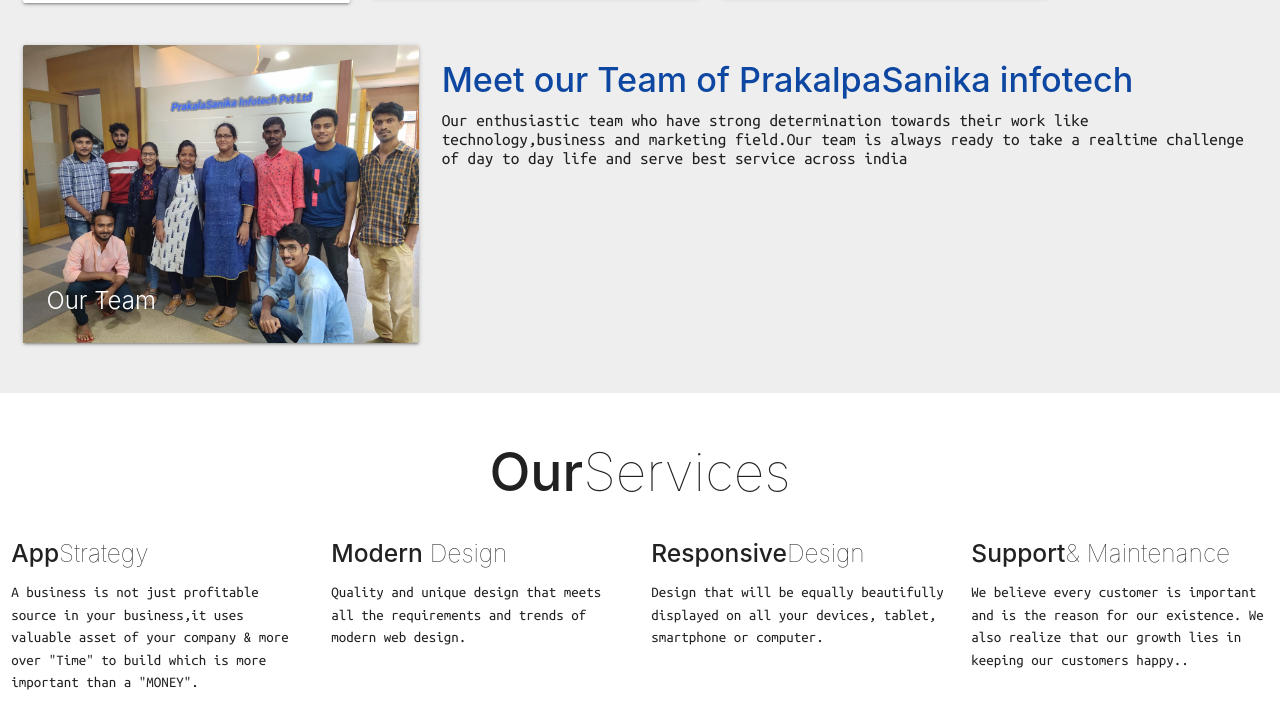
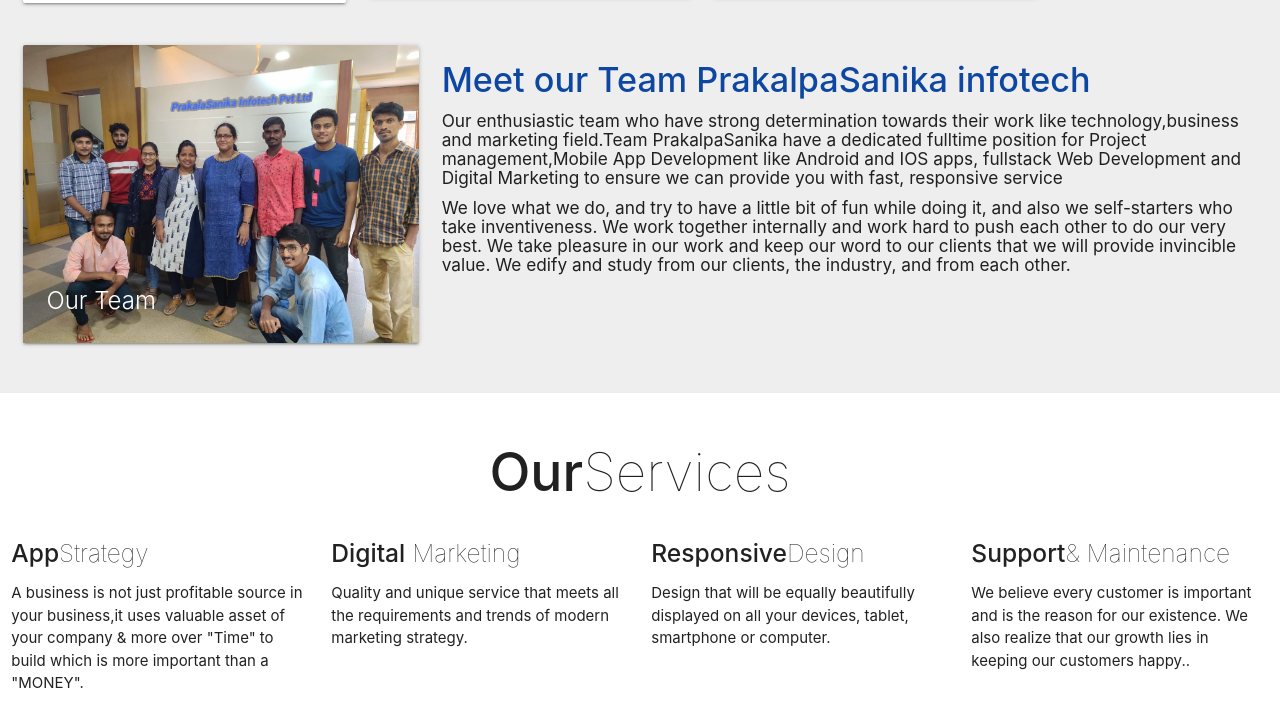
Before and after one commit to Raghu2407/PrakalpaSanika-infotech, a plain HTML site: page index.html in a window 1280 px wide. Shown: the part 1757-2480 px from the top of the page. Drawn offline with nearby package versions, Linux system fonts and the light colour scheme; some packages are replaced by stand-ins of ours; some icons are missing; a web font is replaced by a local one.

Commit message:
second commit

```diff
--- a/index.html
+++ b/index.html
@@ -334,8 +334,8 @@ body {
 .social-links a { display: -moz-inline-stack; display: inline-block; zoom: 1; *display: inline; margin: 0; padding: 0.05em; color: #555!important; font-size: 22px!important; }
 
    p,h6 {
-    font-family: 'Ubuntu Mono', monospace;
-    font-weight: 500;
+    /* font-family: 'Ubuntu Mono', monospace; */
+    /* font-weight: 500; */
   }
 
   .sticky{
@@ -397,6 +397,28 @@ a {
     -webkit-transform: translateY(-15px);
             transform: translateY(-15px);
   }
+}
+::-webkit-scrollbar{
+  width: 12px;
+  -webkit-box-shadow: inset 0 0 6px rgba(247, 16, 16, 0.3);
+    border-radius: 10px;
+    background: rgb(12, 136, 219);
+    /* -webkit-box-shadow: inset 0 0 6px rgba(0,0,0,0.5);  */
+}
+
+::-webkit-scrollbar
+{
+	width: 10px;
+	background-color: #F5F5F5;
+}
+
+::-webkit-scrollbar-thumb
+{
+	background-color: #0ae;
+	border-radius: 10px;
+	background-image: -webkit-gradient(linear, 0 0, 0 100%,
+	                   color-stop(.5, rgba(255, 255, 255, .2)),
+					   color-stop(.5, transparent), to(transparent));
 }
 
     </style>
@@ -631,8 +653,9 @@ a {
           </div>
         </div>
           <div class="col s12 m8 l8">
-            <h4 class="about blue-text text-darken-4">Meet our Team of PrakalpaSanika infotech</h4 class="about blue-text text-darken-4">
-            <h6>Our enthusiastic team who have strong determination towards their work like technology,business and marketing field.Our team is always ready to take a realtime challenge of day to day life and serve best service across india</h6>
+            <h4 class="about blue-text text-darken-4">Meet our Team  PrakalpaSanika infotech</h4 class="about blue-text text-darken-4">
+            <h6>Our enthusiastic team who have strong determination towards their work like technology,business and marketing field.Team PrakalpaSanika have a dedicated fulltime position for Project management,Mobile App Development like Android and IOS apps, fullstack Web Development and Digital Marketing to ensure we can provide you with fast, responsive service</h6>
+            <h6>We love what we do, and try to have a little bit of fun while doing it, and also we self-starters who take inventiveness. We work together internally and work hard to push each other to do our very best. We take pleasure in our work and keep our word to our clients that we will provide invincible value. We edify and study from our clients, the industry, and from each other. </h6>
           </div>
           </div>
 
@@ -660,7 +683,7 @@ a {
               is more important than a "MONEY".
             </p>
           </div>
-          <div class="col s12 m3 l3" data-aos="fade-right"
+          <!-- <div class="col s12 m3 l3" data-aos="fade-right"
           data-aos-easing="linear"
           data-aos-duration="1000">
             <h5>
@@ -670,6 +693,18 @@ a {
             <p>
               Quality and unique design that meets all the requirements and
               trends of modern web design.
+            </p>
+          </div> -->
+          <div class="col s12 m3 l3" data-aos="fade-right"
+          data-aos-easing="linear"
+          data-aos-duration="1000">
+            <h5>
+              <span class="about">Digital</span
+              ><span class="lighter-text"> Marketing</span>
+            </h5>
+            <p>
+              Quality and unique service that meets all the requirements and
+              trends of modern marketing strategy.
             </p>
           </div>
           <div class="col s12 m3 l3" data-aos="fade-right"
```
